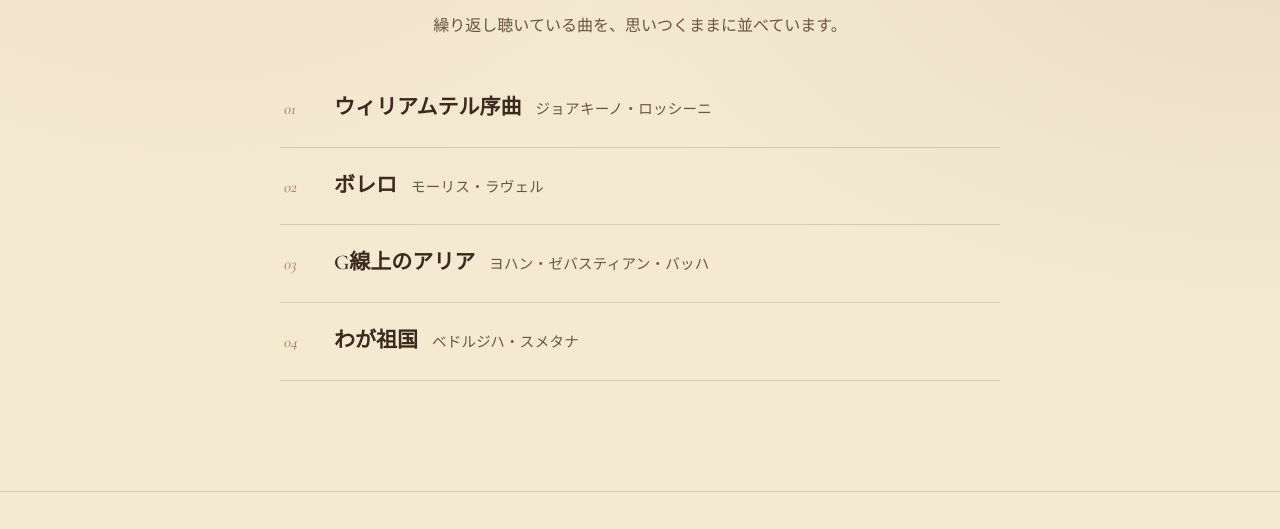
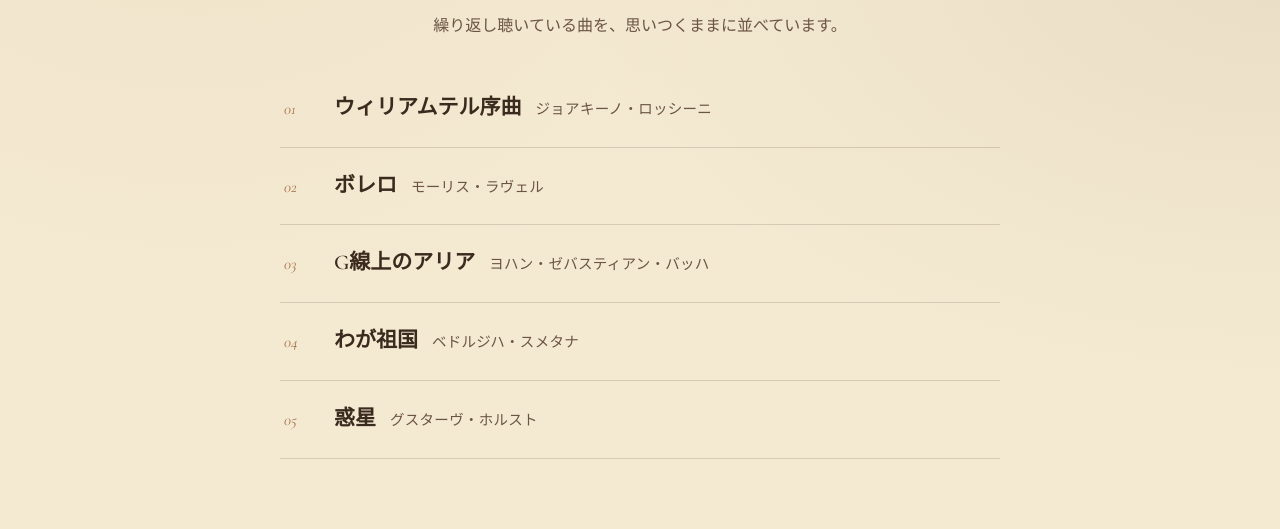
Before and after one commit to Azaleacreativeroom888/fan-classic, a plain HTML site: page playlist.html in a window 1280 px wide. Shown: the part 392-921 px from the top of the page. Drawn offline with nearby package versions, Linux system fonts and the light colour scheme.

Commit message:
Update playlist.html

```diff
--- a/playlist.html
+++ b/playlist.html
@@ -129,6 +129,7 @@
   <div class="track"><span class="num">02</span><div class="info"><span class="title">ボレロ</span><span class="composer">モーリス・ラヴェル</span></div></div>
   <div class="track"><span class="num">03</span><div class="info"><span class="title">G線上のアリア</span><span class="composer">ヨハン・ゼバスティアン・バッハ</span></div></div>
   <div class="track"><span class="num">04</span><div class="info"><span class="title">わが祖国</span><span class="composer">ベドルジハ・スメタナ</span></div></div>
+  <div class="track"><span class="num">05</span><div class="info"><span class="title">惑星</span><span class="composer">グスターヴ・ホルスト</span></div></div>
 </main>
 
 <footer>
```
